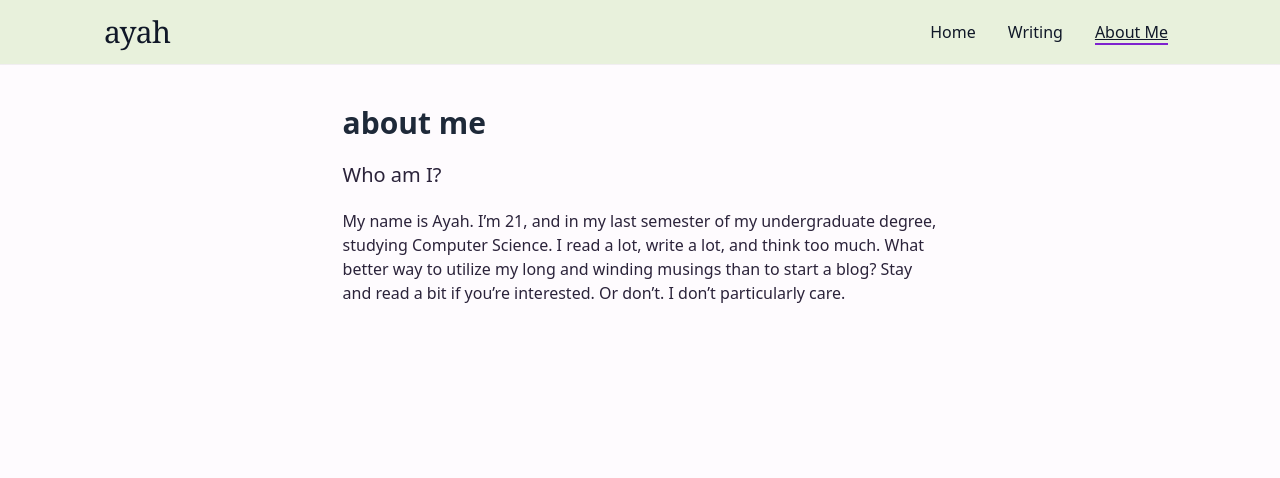
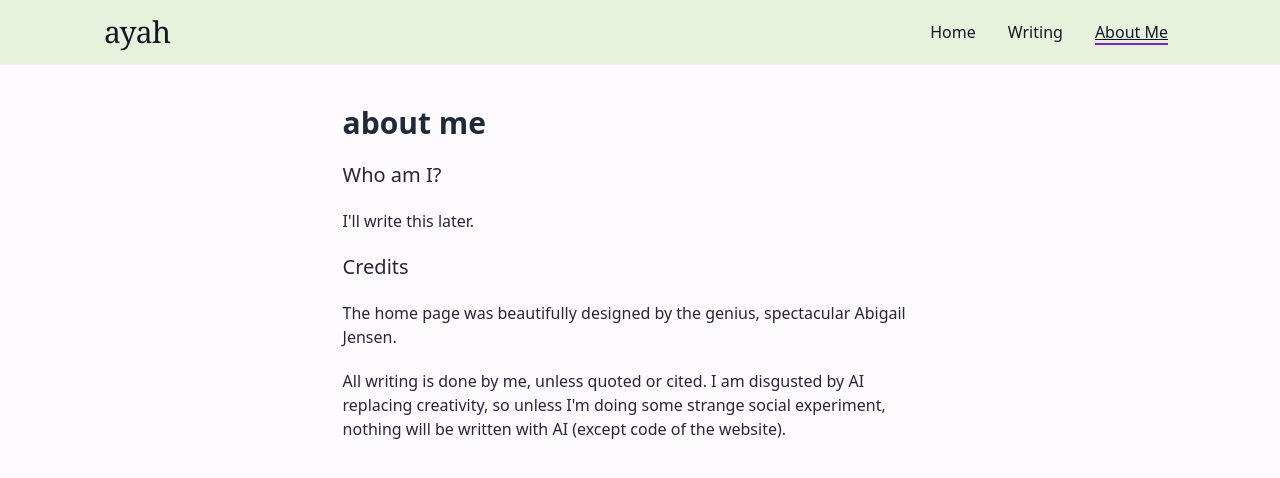
Before and after one commit to ayah-almusaddy/ayahsblog, a Next.js app: page /about in a window 1280 px wide. Shown: the top 478 px of the page. Built offline with nearby package versions, Linux system fonts and the light colour scheme.

Commit message:
changed about page

```diff
--- a/src/app/about/page.tsx
+++ b/src/app/about/page.tsx
@@ -9,7 +9,14 @@ export default function AboutPage() {
 		<h1 className="text-3xl font-semibold text-gray-800">about me</h1>
 		<h2 className="text-xl font-medium">Who am I?</h2>
 
-		<p>{`My name is Ayah. I’m 21, and in my last semester of my undergraduate degree, studying Computer Science. I read a lot, write a lot, and think too much. What better way to utilize my long and winding musings than to start a blog? Stay and read a bit if you’re interested. Or don’t. I don’t particularly care.`}</p>
+		<p>{`I'll write this later.`}</p>
+
+		<h2 className="text-xl font-medium">Credits</h2>
+
+		<p>{`The home page was beautifully designed by the genius, spectacular Abigail Jensen.`}</p>
+
+		<p>{`All writing is done by me, unless quoted or cited. I am disgusted by AI replacing creativity, so unless I'm doing some strange social experiment, nothing will be written with AI (except code of the website).`}</p>
+
 		</div>
 		</section>
 	);
```
